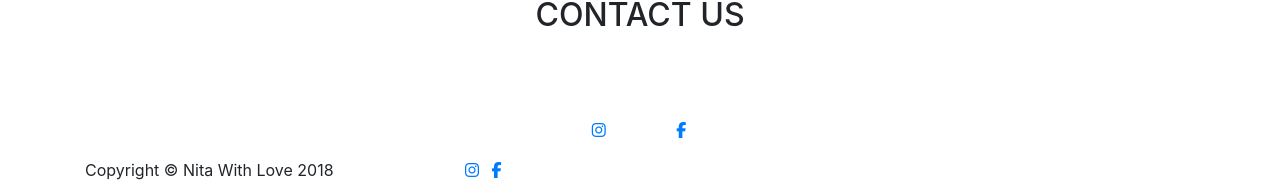
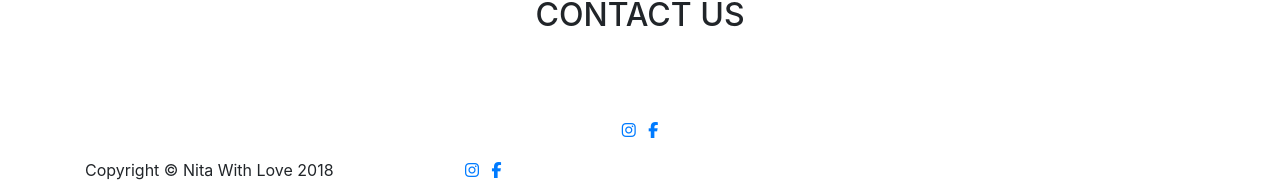
Before and after one commit to dalkat/nitawithlove, a Jekyll site: the page built from index.md, in a window 1280 px wide and 1187 px high. Shown: the part 989-1184 px from the top of the window. Built offline with Jekyll 4.4.1, drawn with Linux system fonts in a browser that asks for light colours; nearby versions of some CDN libraries; some web fonts are replaced; library files that are not in the unit come from our copies.

Commit message:
contact 3

```diff
--- a/_layouts/home.html
+++ b/_layouts/home.html
@@ -140,8 +140,8 @@ layout: default
               {%- for sm in site.data.default.social-buttons -%}
               {% assign ws = '' %}
               <li class="list-inline-item">
-                <a href="{{ sm.url }}">
-                  <i class="{{ sm.icon }}" style="background-color: #ffffff!important; width:70px!important; height:auto!important;"></i>
+                <a href="{{ sm.url }}" style="background-color: #ffffff!important; width:70px!important; height:auto!important;">
+                  <i class="{{ sm.icon }}"></i>
                 </a>
               </li>
               {%- endfor -%}
```
